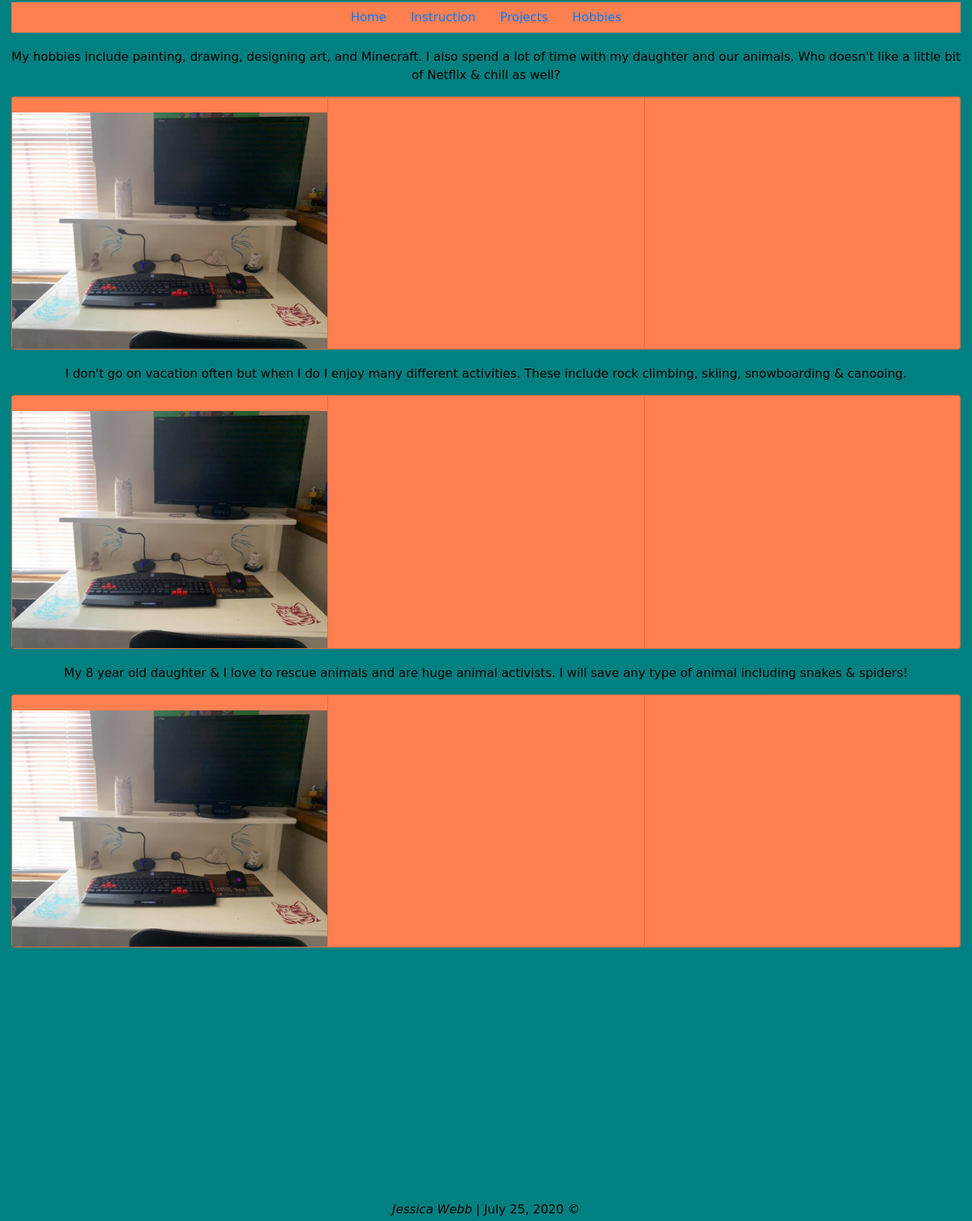
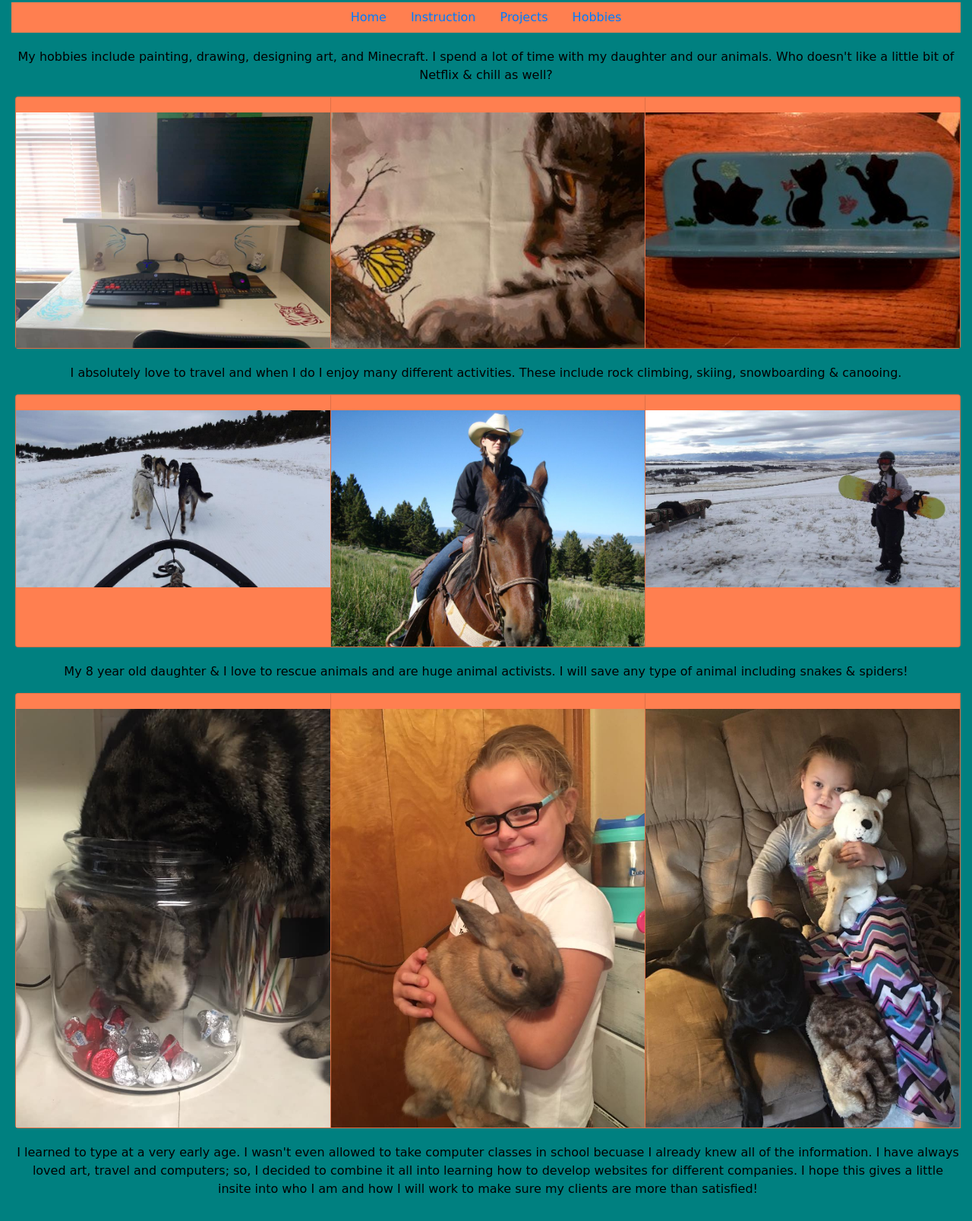
Before and after one commit to jkeithley/jkeithley.github.io, a plain HTML site: page hobbies.html in a window 1280 px wide. Shown: the part 140-1747 px from the top of the page at 76% size. Drawn offline with nearby package versions, Linux system fonts and the light colour scheme; a web font is replaced by a local one.

Commit message:
Final Draft

```diff
--- a/hobbies.html
+++ b/hobbies.html
@@ -20,7 +20,7 @@
   <body>
     <div class="container-fluid">
 
-    <h1 class="text-center">Jessica Webb</h1>
+    <h1 class="text-center">&#9830; Jessica Webb &#9830;</h1>
     <hr>
     <h2 class="text-center">Hobbies</h2>
 
@@ -42,43 +42,51 @@
 
 <!-- Main content -->
 
-    <p class="text-center">My hobbies include painting, drawing, designing art, and Minecraft. I also spend a lot of time with my daughter and our animals. Who doesn't like a little bit of Netflix & chill as well?</p>
+    <p class="text-center">My hobbies include painting, drawing, designing art, and Minecraft. I spend a lot of time with my daughter and our animals. Who doesn't like a little bit of Netflix & chill as well?</p>
     <div class="card-group">
       <div class="card">
         <img src="Pretty_About_Me_Webb/hobbies_2.jpg" class="card-img-top" alt="Cat Painted Table">
       </div>
       <div class="card">
-        <img src="" alt="">
+        <img src="images/cat_painting.jpg" alt="Painting of a Cat" style="width: 100%;">
       </div>
       <div class="card">
-        <img src="" alt="">
+        <img src="images/necklace_holder.jpg" alt="Painted Necklace Holder" style="width: 100%;">
       </div>
     </div>
 
-    <p class="text-center">I don't go on vacation often but when I do I enjoy many different activities. These include rock climbing, skiing, snowboarding & canooing.</p>
+    <p class="text-center">I absolutely love to travel and when I do I enjoy many different activities. These include rock climbing, skiing, snowboarding & canooing.</p>
     <div class="card-group">
       <div class="card">
-        <img src="Pretty_About_Me_Webb/hobbies_2.jpg" class="card-img-top" alt="Cat Painted Table">
+        <img src="images/dogsledding.jpg" class="card-img-top" alt="Dog-sledding" style="width: 100%;">
       </div>
       <div class="card">
-        <img src="" alt="">
+        <img src="images/horseback.jpg" alt="Horseback Riding" style="width: 100%;">
       </div>
       <div class="card">
-        <img src="" alt="">
+        <img src="images/snowboarding.jpg" alt="Snowboarding" style="width: 100%;">
       </div>
     </div>
 
     <p class="text-center">My 8 year old daughter & I love to rescue animals and are huge animal activists. I will save any type of animal including snakes & spiders!</p>
     <div class="card-group">
       <div class="card">
-        <img src="Pretty_About_Me_Webb/hobbies_2.jpg" class="card-img-top" alt="Cat Painted Table">
+        <img src="images/tt.jpg" alt="Our Cat TT" style="width: 100%;">
       </div>
       <div class="card">
-        <img src="" alt="">
+        <img src="images/bunny.jpg" alt="Rescue Bunny" style="width: 100%;">
       </div>
       <div class="card">
-        <img src="" alt="">
+        <img src="images/katniss.jpg" alt="Our dog Katniss" style="width: 100%;">
       </div>
+
+      <p class="text-center">I learned to type at a very early age. I wasn't
+        even allowed to take computer classes in school becuase I already knew
+        all of the information. I have always loved art, travel and computers;
+        so, I decided to combine it all into learning how to develop websites
+        for different companies. I hope this gives a little insite into who I
+        am and how I will work to make sure my clients are more than
+        satisfied!</p>
     </div>
 
 <!-- Footer -->
--- a/styles.css
+++ b/styles.css
@@ -41,6 +41,8 @@ table {
   color: black;
   border-style: solid;
   border-color: black;
+  margin-left: auto;
+  margin-right: auto;
 }
 
 .table {
@@ -63,3 +65,7 @@ table {
   background-color: coral;
   color: black;
 }
+
+.card-group {
+  padding-left: 5px;
+}
```
Also changed, not shown: index.html (+2 -3 lines), images/bunny.jpg (added), images/cat_painting.jpg (added), images/daughter.jpg (added), images/dogsledding.jpg (added), images/horseback.jpg (added), images/katniss.jpg (added), images/necklace_holder.jpg (added), images/profile.jpg, images/snowboarding.jpg (added), images/tt.jpg (added).
